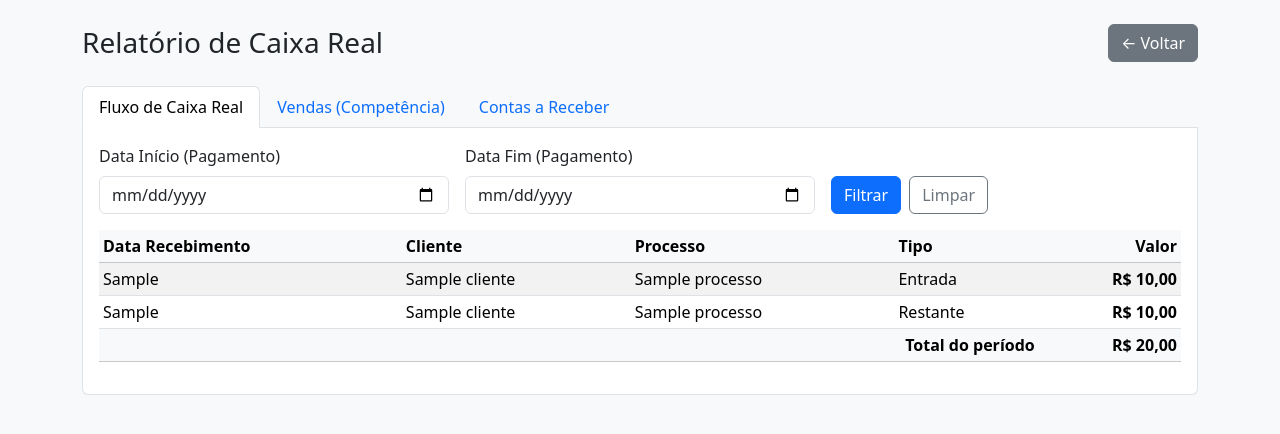
After one commit to joeltondf/vettadocumental, a PHP site: page /relatorio_caixa_real.php in a window 1280 px wide. The commit adds this page. Shown: the top 434 px of the page. Run offline with PHP 8.4, Linux system fonts and the light colour scheme; the visitor is signed in with stand-in values (Sample User, id 1); tables that the repository leaves empty or names only in its code hold one stand-in row (values such as "Sample post"); some libraries are stand-ins or nearby versions.

Commit message:
Implementa travas de pagamento e relatório de caixa real

```diff
--- /dev/null
+++ b/relatorio_caixa_real.php
@@ -0,0 +1,323 @@
+<?php
+session_start();
+
+require_once __DIR__ . '/config.php';
+require_once __DIR__ . '/app/core/auth_check.php';
+require_once __DIR__ . '/app/core/access_control.php';
+require_permission(['admin', 'financeiro', 'gerencia']);
+
+function sanitizeDate(?string $value): string
+{
+    $trimmed = trim((string) $value);
+
+    return preg_match('/^\d{4}-\d{2}-\d{2}$/', $trimmed) ? $trimmed : '';
+}
+
+function fetchRealCashFlow(PDO $pdo, string $startDate, string $endDate): array
+{
+    $conditions = [];
+    $params = [];
+
+    if ($startDate !== '') {
+        $conditions[] = 'DATE(p.data_pagamento_1) >= :entrada_inicio';
+        $conditions[] = 'DATE(p.data_pagamento_2) >= :entrada_inicio';
+        $params[':entrada_inicio'] = $startDate;
+    }
+
+    if ($endDate !== '') {
+        $conditions[] = 'DATE(p.data_pagamento_1) <= :entrada_fim';
+        $conditions[] = 'DATE(p.data_pagamento_2) <= :entrada_fim';
+        $params[':entrada_fim'] = $endDate;
+    }
+
+    $whereEntrada = [];
+    $whereRestante = [];
+
+    foreach ($conditions as $condition) {
+        if (str_contains($condition, 'data_pagamento_1')) {
+            $whereEntrada[] = str_replace('data_pagamento_2', 'data_pagamento_1', $condition);
+        }
+        if (str_contains($condition, 'data_pagamento_2')) {
+            $whereRestante[] = $condition;
+        }
+    }
+
+    $whereEntradaSql = empty($whereEntrada) ? '' : ' AND ' . implode(' AND ', $whereEntrada);
+    $whereRestanteSql = empty($whereRestante) ? '' : ' AND ' . implode(' AND ', $whereRestante);
+
+    $sql = "(
+                SELECT p.data_pagamento_1 AS data_recebimento,
+                       c.nome_cliente AS cliente,
+                       p.titulo AS processo,
+                       'Entrada' AS tipo,
+                       COALESCE(p.orcamento_valor_entrada, p.valor_recebido, 0) AS valor
+                FROM processos p
+                JOIN clientes c ON p.cliente_id = c.id
+                WHERE p.data_pagamento_1 IS NOT NULL {$whereEntradaSql}
+            )
+            UNION ALL
+            (
+                SELECT p.data_pagamento_2 AS data_recebimento,
+                       c.nome_cliente AS cliente,
+                       p.titulo AS processo,
+                       'Restante' AS tipo,
+                       COALESCE(p.orcamento_valor_restante, p.valor_restante, 0) AS valor
+                FROM processos p
+                JOIN clientes c ON p.cliente_id = c.id
+                WHERE p.data_pagamento_2 IS NOT NULL {$whereRestanteSql}
+            )
+            ORDER BY data_recebimento ASC";
+
+    $stmt = $pdo->prepare($sql);
+    $stmt->execute($params);
+
+    return $stmt->fetchAll(PDO::FETCH_ASSOC);
+}
+
+function fetchSalesByCompetence(PDO $pdo, string $startDate, string $endDate): array
+{
+    $where = [];
+    $params = [];
+
+    if ($startDate !== '') {
+        $where[] = 'DATE(p.data_conversao) >= :competencia_inicio';
+        $params[':competencia_inicio'] = $startDate;
+    }
+
+    if ($endDate !== '') {
+        $where[] = 'DATE(p.data_conversao) <= :competencia_fim';
+        $params[':competencia_fim'] = $endDate;
+    }
+
+    $whereSql = empty($where) ? '' : ' AND ' . implode(' AND ', $where);
+
+    $sql = "SELECT p.data_conversao,
+                   c.nome_cliente AS cliente,
+                   p.titulo AS processo,
+                   COALESCE(p.valor_total, p.orcamento_valor_entrada + p.orcamento_valor_restante) AS valor
+            FROM processos p
+            JOIN clientes c ON p.cliente_id = c.id
+            WHERE p.data_conversao IS NOT NULL {$whereSql}
+            ORDER BY p.data_conversao ASC";
+
+    $stmt = $pdo->prepare($sql);
+    $stmt->execute($params);
+
+    return $stmt->fetchAll(PDO::FETCH_ASSOC);
+}
+
+function fetchAccountsReceivable(PDO $pdo): array
+{
+    $sql = "SELECT c.nome_cliente AS cliente,
+                   p.data_pagamento_2 AS vencimento,
+                   CASE WHEN p.data_pagamento_1 IS NULL THEN COALESCE(p.orcamento_valor_entrada, p.valor_recebido, 0) ELSE 0 END AS valor_entrada_pendente,
+                   CASE WHEN p.data_pagamento_2 IS NULL THEN COALESCE(p.orcamento_valor_restante, p.valor_restante, 0) ELSE 0 END AS valor_restante_pendente
+            FROM processos p
+            JOIN clientes c ON p.cliente_id = c.id
+            WHERE p.status_fluxo_pagamento IN ('Pendente', 'Parcial')
+            ORDER BY c.nome_cliente ASC";
+
+    $stmt = $pdo->query($sql);
+
+    return $stmt->fetchAll(PDO::FETCH_ASSOC);
+}
+
+$entradaInicio = sanitizeDate($_GET['entrada_inicio'] ?? '');
+$entradaFim = sanitizeDate($_GET['entrada_fim'] ?? '');
+$competenciaInicio = sanitizeDate($_GET['competencia_inicio'] ?? '');
+$competenciaFim = sanitizeDate($_GET['competencia_fim'] ?? '');
+
+$realCashFlow = fetchRealCashFlow($pdo, $entradaInicio, $entradaFim);
+$salesCompetence = fetchSalesByCompetence($pdo, $competenciaInicio, $competenciaFim);
+$accountsReceivable = fetchAccountsReceivable($pdo);
+
+function formatCurrency($value): string
+{
+    return 'R$ ' . number_format((float) $value, 2, ',', '.');
+}
+
+function formatDate(?string $value): string
+{
+    if (empty($value)) {
+        return '-';
+    }
+
+    try {
+        return (new DateTime($value))->format('d/m/Y');
+    } catch (Exception $exception) {
+        return $value;
+    }
+}
+
+function sumCashFlow(array $entries): float
+{
+    return array_reduce($entries, static function ($carry, $item) {
+        return $carry + (float) ($item['valor'] ?? 0);
+    }, 0.0);
+}
+
+$totalCashFlow = sumCashFlow($realCashFlow);
+?>
+<!DOCTYPE html>
+<html lang="pt-BR">
+<head>
+    <meta charset="UTF-8">
+    <meta name="viewport" content="width=device-width, initial-scale=1.0">
+    <title>Relatório de Caixa Real</title>
+    <link rel="stylesheet" href="https://cdn.jsdelivr.net/npm/bootstrap@5.3.2/dist/css/bootstrap.min.css">
+</head>
+<body class="bg-light">
+<div class="container py-4">
+    <div class="d-flex justify-content-between align-items-center mb-4">
+        <h1 class="h3 mb-0">Relatório de Caixa Real</h1>
+        <a href="dashboard.php" class="btn btn-secondary">&larr; Voltar</a>
+    </div>
+
+    <ul class="nav nav-tabs" id="cashFlowTabs" role="tablist">
+        <li class="nav-item" role="presentation">
+            <button class="nav-link active" id="entradas-tab" data-bs-toggle="tab" data-bs-target="#entradas" type="button" role="tab" aria-controls="entradas" aria-selected="true">Fluxo de Caixa Real</button>
+        </li>
+        <li class="nav-item" role="presentation">
+            <button class="nav-link" id="vendas-tab" data-bs-toggle="tab" data-bs-target="#vendas" type="button" role="tab" aria-controls="vendas" aria-selected="false">Vendas (Competência)</button>
+        </li>
+        <li class="nav-item" role="presentation">
+            <button class="nav-link" id="receber-tab" data-bs-toggle="tab" data-bs-target="#receber" type="button" role="tab" aria-controls="receber" aria-selected="false">Contas a Receber</button>
+        </li>
+    </ul>
+    <div class="tab-content bg-white border border-top-0 rounded-bottom p-3" id="cashFlowTabsContent">
+        <div class="tab-pane fade show active" id="entradas" role="tabpanel" aria-labelledby="entradas-tab">
+            <form method="GET" class="row g-3 align-items-end mb-3">
+                <div class="col-md-4">
+                    <label for="entrada_inicio" class="form-label">Data Início (Pagamento)</label>
+                    <input type="date" name="entrada_inicio" id="entrada_inicio" class="form-control" value="<?php echo htmlspecialchars($entradaInicio); ?>">
+                </div>
+                <div class="col-md-4">
+                    <label for="entrada_fim" class="form-label">Data Fim (Pagamento)</label>
+                    <input type="date" name="entrada_fim" id="entrada_fim" class="form-control" value="<?php echo htmlspecialchars($entradaFim); ?>">
+                </div>
+                <div class="col-md-4 d-flex gap-2">
+                    <button type="submit" class="btn btn-primary">Filtrar</button>
+                    <a href="relatorio_caixa_real.php" class="btn btn-outline-secondary">Limpar</a>
+                </div>
+            </form>
+
+            <div class="table-responsive">
+                <table class="table table-sm table-striped align-middle">
+                    <thead class="table-light">
+                        <tr>
+                            <th>Data Recebimento</th>
+                            <th>Cliente</th>
+                            <th>Processo</th>
+                            <th>Tipo</th>
+                            <th class="text-end">Valor</th>
+                        </tr>
+                    </thead>
+                    <tbody>
+                        <?php if (empty($realCashFlow)): ?>
+                            <tr>
+                                <td colspan="5" class="text-center text-muted">Nenhum recebimento encontrado no período.</td>
+                            </tr>
+                        <?php else: ?>
+                            <?php foreach ($realCashFlow as $entrada): ?>
+                                <tr>
+                                    <td><?php echo htmlspecialchars(formatDate($entrada['data_recebimento'])); ?></td>
+                                    <td><?php echo htmlspecialchars($entrada['cliente']); ?></td>
+                                    <td><?php echo htmlspecialchars($entrada['processo']); ?></td>
+                                    <td><?php echo htmlspecialchars($entrada['tipo']); ?></td>
+                                    <td class="text-end fw-semibold"><?php echo htmlspecialchars(formatCurrency($entrada['valor'])); ?></td>
+                                </tr>
+                            <?php endforeach; ?>
+                        <?php endif; ?>
+                    </tbody>
+                    <tfoot class="table-light">
+                        <tr>
+                            <th colspan="4" class="text-end">Total do período</th>
+                            <th class="text-end fw-bold"><?php echo htmlspecialchars(formatCurrency($totalCashFlow)); ?></th>
+                        </tr>
+                    </tfoot>
+                </table>
+            </div>
+        </div>
+
+        <div class="tab-pane fade" id="vendas" role="tabpanel" aria-labelledby="vendas-tab">
+            <form method="GET" class="row g-3 align-items-end mb-3">
+                <div class="col-md-4">
+                    <label for="competencia_inicio" class="form-label">Data Início (Conversão)</label>
+                    <input type="date" name="competencia_inicio" id="competencia_inicio" class="form-control" value="<?php echo htmlspecialchars($competenciaInicio); ?>">
+                </div>
+                <div class="col-md-4">
+                    <label for="competencia_fim" class="form-label">Data Fim (Conversão)</label>
+                    <input type="date" name="competencia_fim" id="competencia_fim" class="form-control" value="<?php echo htmlspecialchars($competenciaFim); ?>">
+                </div>
+                <div class="col-md-4 d-flex gap-2">
+                    <button type="submit" class="btn btn-primary">Filtrar</button>
+                    <a href="relatorio_caixa_real.php#vendas" class="btn btn-outline-secondary">Limpar</a>
+                </div>
+            </form>
+
+            <div class="table-responsive">
+                <table class="table table-sm table-striped align-middle">
+                    <thead class="table-light">
+                        <tr>
+                            <th>Data Conversão</th>
+                            <th>Cliente</th>
+                            <th>Processo</th>
+                            <th class="text-end">Valor</th>
+                        </tr>
+                    </thead>
+                    <tbody>
+                        <?php if (empty($salesCompetence)): ?>
+                            <tr>
+                                <td colspan="4" class="text-center text-muted">Nenhuma venda encontrada no período.</td>
+                            </tr>
+                        <?php else: ?>
+                            <?php foreach ($salesCompetence as $sale): ?>
+                                <tr>
+                                    <td><?php echo htmlspecialchars(formatDate($sale['data_conversao'])); ?></td>
+                                    <td><?php echo htmlspecialchars($sale['cliente']); ?></td>
+                                    <td><?php echo htmlspecialchars($sale['processo']); ?></td>
+                                    <td class="text-end fw-semibold"><?php echo htmlspecialchars(formatCurrency($sale['valor'])); ?></td>
+                                </tr>
+                            <?php endforeach; ?>
+                        <?php endif; ?>
+                    </tbody>
+                </table>
+            </div>
+        </div>
+
+        <div class="tab-pane fade" id="receber" role="tabpanel" aria-labelledby="receber-tab">
+            <div class="table-responsive">
+                <table class="table table-sm table-striped align-middle">
+                    <thead class="table-light">
+                        <tr>
+                            <th>Cliente</th>
+                            <th>Vencimento</th>
+                            <th class="text-end">Valor Entrada Pendente</th>
+                            <th class="text-end">Valor Restante Pendente</th>
+                        </tr>
+                    </thead>
+                    <tbody>
+                        <?php if (empty($accountsReceivable)): ?>
+                            <tr>
+                                <td colspan="4" class="text-center text-muted">Nenhum recebimento pendente encontrado.</td>
+                            </tr>
+                        <?php else: ?>
+                            <?php foreach ($accountsReceivable as $account): ?>
+                                <tr>
+                                    <td><?php echo htmlspecialchars($account['cliente']); ?></td>
+                                    <td><?php echo htmlspecialchars(formatDate($account['vencimento'])); ?></td>
+                                    <td class="text-end fw-semibold"><?php echo htmlspecialchars(formatCurrency($account['valor_entrada_pendente'])); ?></td>
+                                    <td class="text-end fw-semibold"><?php echo htmlspecialchars(formatCurrency($account['valor_restante_pendente'])); ?></td>
+                                </tr>
+                            <?php endforeach; ?>
+                        <?php endif; ?>
+                    </tbody>
+                </table>
+            </div>
+        </div>
+    </div>
+</div>
+
+<script src="https://cdn.jsdelivr.net/npm/bootstrap@5.3.2/dist/js/bootstrap.bundle.min.js"></script>
+</body>
+</html>
```
Also changed, not shown: app/controllers/ProcessosController.php (+10 -0 lines), app/views/processos/detalhe.php (+38 -1 lines).
